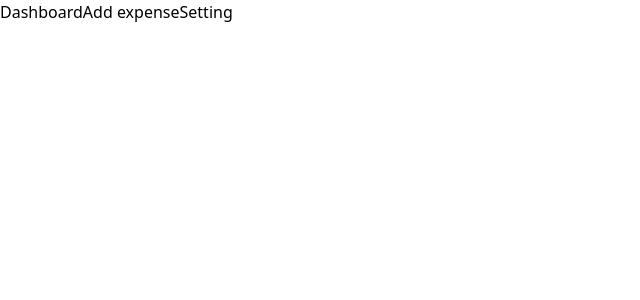
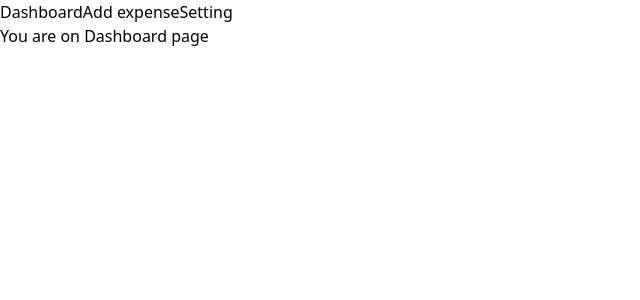
Before and after one commit to itsgauravkumar07/expenses-tracker, a React (Vite) app: page / in a window 1280 px wide. Shown: the top 300 px of the page, without its empty margins (0-640 px from the left). Built offline with nearby package versions, Linux system fonts and the light colour scheme.

Commit message:
feat: setup routing for dashboard, add expense and setting page

```diff
--- a/src/App.jsx
+++ b/src/App.jsx
@@ -11,6 +11,11 @@ function App() {
       <BrowserRouter>
         <Navbar />
 
+          <Routes>
+            <Route path="/" element={ <Dashboard/> } />
+            <Route path="/add" element={ <AddExpense/> } />
+            <Route path="/setting" element={ <Setting/> } />
+          </Routes>
 
       </BrowserRouter>
     </>
```
